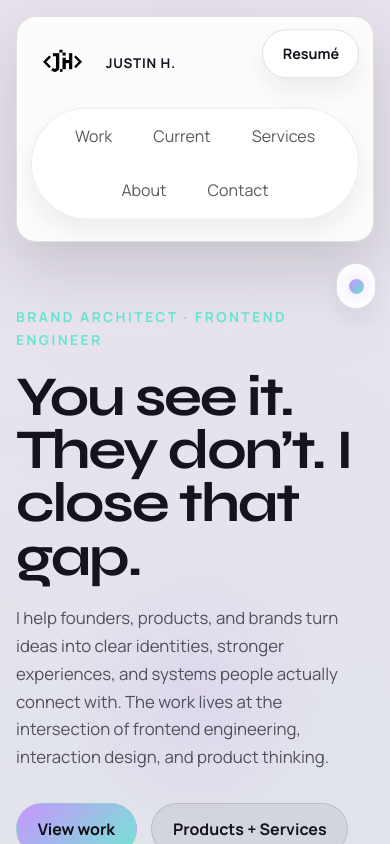
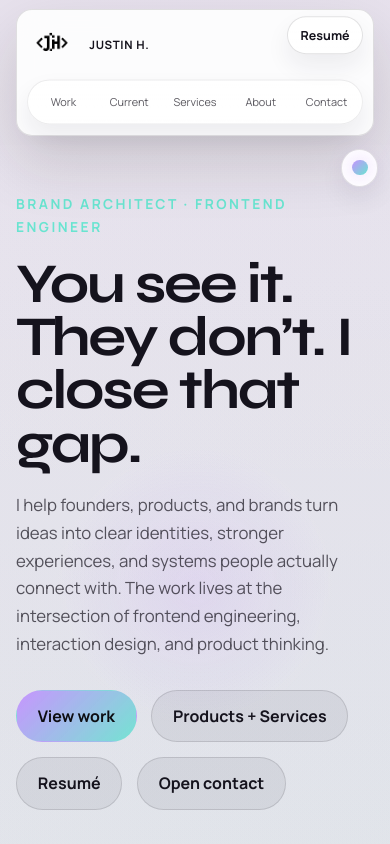
Before and after one commit to massiahtheruler/big-boy-portfolio, a React (Vite) app: page / in a window 390 px wide. Shown: the top 844 px of the page. Built offline with nearby package versions, Linux system fonts and the light colour scheme.

Commit message:
Improve responsive nav behavior

```diff
--- a/src/components/layout/SiteHeader.jsx
+++ b/src/components/layout/SiteHeader.jsx
@@ -1,3 +1,4 @@
+import { useEffect, useState } from "react";
 import { Link, useLocation } from "react-router-dom";
 import ThemeToggle from "./ThemeToggle";
 import { siteContent } from "../../data/siteContent";
@@ -5,6 +6,43 @@ import { siteContent } from "../../data/siteContent";
 function SiteHeader({ theme, onToggleTheme, onOpenContact }) {
   const location = useLocation();
   const isHomePage = location.pathname === "/";
+  const [isHidden, setIsHidden] = useState(false);
+  const [isScrolled, setIsScrolled] = useState(false);
+
+  useEffect(() => {
+    let lastScrollY = window.scrollY;
+    let ticking = false;
+    const threshold = 10;
+    const topZone = 130;
+
+    const updateHeader = () => {
+      const currentScrollY = window.scrollY;
+      const delta = currentScrollY - lastScrollY;
+
+      setIsScrolled(currentScrollY > 48);
+
+      if (currentScrollY < topZone) {
+        setIsHidden(false);
+      } else if (Math.abs(delta) >= threshold) {
+        setIsHidden(delta > 0);
+      }
+
+      lastScrollY = currentScrollY;
+      ticking = false;
+    };
+
+    const handleScroll = () => {
+      if (!ticking) {
+        window.requestAnimationFrame(updateHeader);
+        ticking = true;
+      }
+    };
+
+    handleScroll();
+    window.addEventListener("scroll", handleScroll, { passive: true });
+
+    return () => window.removeEventListener("scroll", handleScroll);
+  }, [location.pathname]);
 
   const navItems = [
     {
@@ -33,7 +71,13 @@ function SiteHeader({ theme, onToggleTheme, onOpenContact }) {
   ];
 
   return (
-    <header className="site-header">
+    <header
+      className={`site-header ${isHidden ? "site-header--hidden" : ""} ${
+        isScrolled ? "site-header--scrolled" : ""
+      }`}
+      onFocus={() => setIsHidden(false)}
+      onMouseEnter={() => setIsHidden(false)}
+    >
       <div className="shell site-header__inner">
         <Link
           to="/"
--- a/src/styles/layout/_header.scss
+++ b/src/styles/layout/_header.scss
@@ -3,6 +3,16 @@
   top: 0;
   z-index: 30;
   padding: 1rem 0;
+  transition:
+    transform 340ms cubic-bezier(0.22, 1, 0.36, 1),
+    opacity 260ms ease;
+  will-change: transform;
+}
+
+.site-header--hidden {
+  opacity: 0;
+  transform: translateY(-112%);
+  pointer-events: none;
 }
 
 .site-header__inner {
@@ -16,10 +26,27 @@
   border-radius: 999px;
   background: rgba(10, 10, 16, 0.72);
   box-shadow: var(--shadow);
+  backdrop-filter: blur(18px);
+  transition:
+    border-color 220ms ease,
+    background-color 220ms ease,
+    box-shadow 220ms ease;
+}
+
+.site-header--scrolled .site-header__inner {
+  border-color: rgba(255, 255, 255, 0.12);
+  background: rgba(10, 10, 16, 0.82);
+  box-shadow:
+    inset 0 1px 0 rgba(255, 255, 255, 0.06),
+    0 18px 34px rgba(0, 0, 0, 0.2);
 }
 
 body[data-theme="light"] .site-header__inner {
   background: rgba(255, 255, 255, 0.88);
+}
+
+body[data-theme="light"] .site-header--scrolled .site-header__inner {
+  background: rgba(255, 255, 255, 0.94);
 }
 
 body[data-theme="light"] .site-header__nav {
@@ -180,6 +207,11 @@ body[data-theme="light"] .site-header__logo {
   box-shadow:
     inset 0 1px 0 rgba(255, 255, 255, 0.08),
     0 14px 24px rgba(0, 0, 0, 0.14);
+  scrollbar-width: none;
+}
+
+.site-header__nav::-webkit-scrollbar {
+  display: none;
 }
 
 .site-header__link {
@@ -283,6 +315,7 @@ body[data-theme="light"] .site-header__logo {
     0 14px 28px rgba(0, 0, 0, 0.18);
   transition:
     transform 180ms cubic-bezier(0.22, 1, 0.36, 1),
+    opacity 180ms ease,
     border-color 180ms ease,
     background-color 180ms ease,
     box-shadow 180ms ease;
@@ -371,9 +404,14 @@ body[data-theme="light"] .theme-toggle:focus-visible {
 }
 
 @media (max-width: 640px) {
+  .site-header {
+    padding: 0.55rem 0;
+  }
+
   .site-header__inner {
-    gap: 0.75rem;
-    padding: 0.8rem 0.85rem 1.3rem;
+    gap: 0.55rem 0.75rem;
+    padding: 0.48rem 0.62rem 0.62rem;
+    border-radius: 1rem;
   }
 
   .site-header__brand {
@@ -381,20 +419,45 @@ body[data-theme="light"] .theme-toggle:focus-visible {
   }
 
   .site-header__logo {
-    width: 4.2rem;
+    width: 3.4rem;
+    transform: translateY(3px) translateX(-2px);
   }
 
   .site-header__name {
-    font-size: 0.84rem;
+    font-size: 0.72rem;
   }
 
   .site-header__direct strong {
-    font-size: 0.9rem;
+    font-size: 0.78rem;
   }
 
   .site-header__nav {
-    padding: 0.3rem;
+    justify-content: space-between;
+    gap: 0.18rem;
+    overflow: visible;
+    padding: 0.25rem;
+    flex-wrap: nowrap;
     transform: translateY(-0.1rem);
+  }
+
+  .site-header__link {
+    flex: 1 1 0;
+    min-width: 0;
+    min-height: 2.18rem;
+    padding: 0.48rem 0.36rem;
+    font-size: clamp(0.66rem, 2.8vw, 0.78rem);
+  }
+
+  .site-header__link::after {
+    right: 0.42rem;
+    bottom: 0.42rem;
+    left: 0.42rem;
+  }
+
+  .site-header__link:hover,
+  .site-header__link:focus-visible,
+  .site-header__link--active {
+    transform: none;
   }
 
   .site-header__actions {
@@ -402,17 +465,26 @@ body[data-theme="light"] .theme-toggle:focus-visible {
   }
 
   .site-header__direct {
-    min-height: 3.1rem;
-    padding: 0.8rem 1.2rem;
+    min-height: 2.35rem;
+    padding: 0.55rem 0.78rem;
   }
 
   .theme-toggle {
-    top: calc(100% + 0.32rem);
-    right: 0.85rem;
-    padding: 0.55rem 0.72rem;
+    top: calc(100% + 0.24rem);
+    right: 0.72rem;
+    min-height: 2.35rem;
+    padding: 0.48rem 0.62rem;
   }
 
   .theme-toggle__label {
     display: none;
   }
 }
+
+@media (prefers-reduced-motion: reduce) {
+  .site-header,
+  .site-header__inner,
+  .theme-toggle {
+    transition: none;
+  }
+}
```
